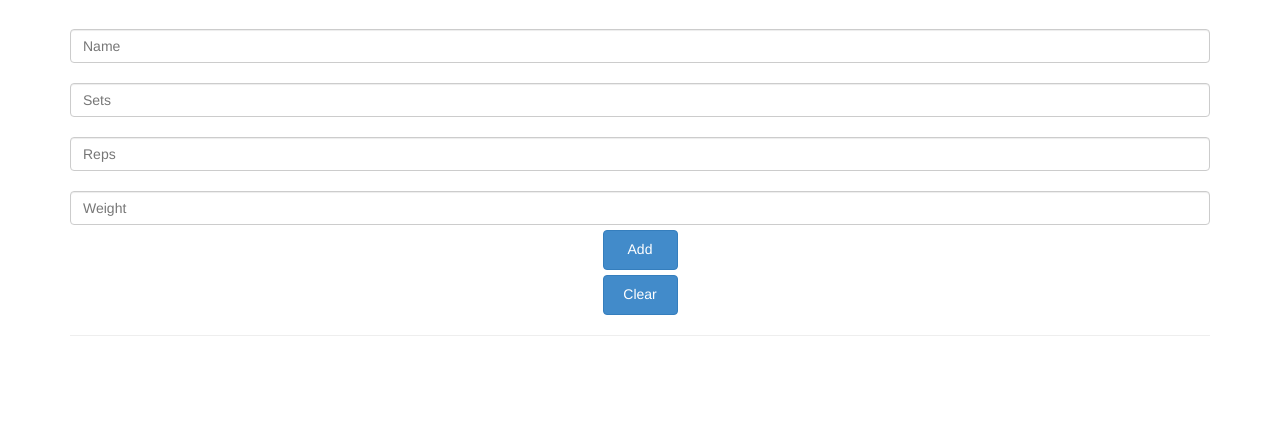
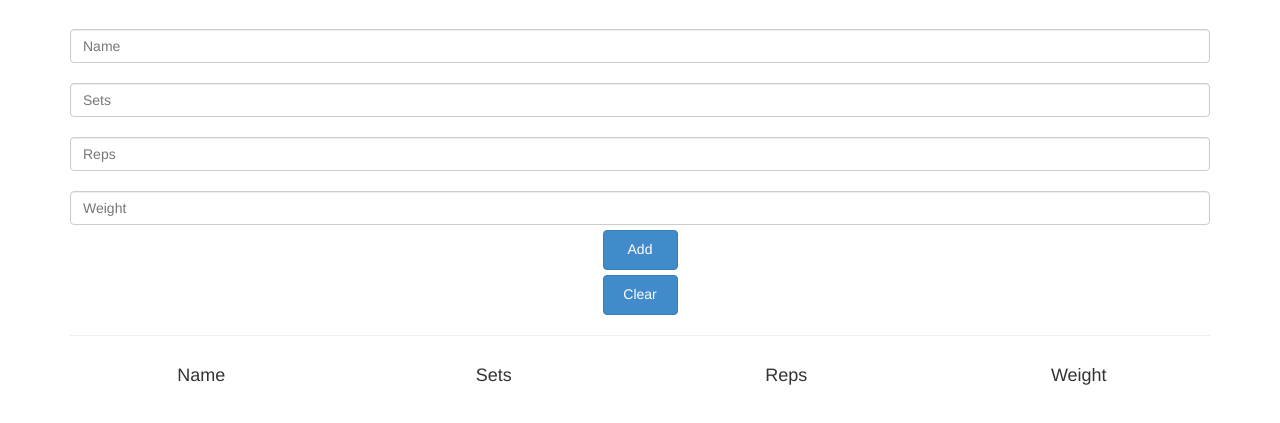
Before and after one commit to Roilan/LiftTracker, a website: page index.html in a window 1280 px wide. Shown: the part 149-572 px from the top of the page. Drawn offline with Linux system fonts and the light colour scheme.

Commit message:
Added columns for each section with class names

```diff
--- a/index.html
+++ b/index.html
@@ -67,12 +67,30 @@
           </div>
         </div>
 
+        <hr />
+
         <div class="row">
-          <div class="col-xs-12">
-            <hr />
+          <div class="col-xs-3">
+            <h4>Name</h4>
+            <ul class="nameList">
+            </ul>
+          </div>
 
-            <ul>
+          <div class="col-xs-3">
+          <h4>Sets</h4>
+            <ul class="setList">
             </ul>
+          </div>
+          <div class="col-xs-3">
+          <h4>Reps</h4>
+            <ul class="repsList">
+            </ul>
+          </div>
+          <div class="col-xs-3">
+          <h4>Weight</h4>
+            <ul class="weightList">
+            </ul>
+          </div>
           </div>
 
         </div>
```
Also changed, not shown: css/build/main.min.css.
